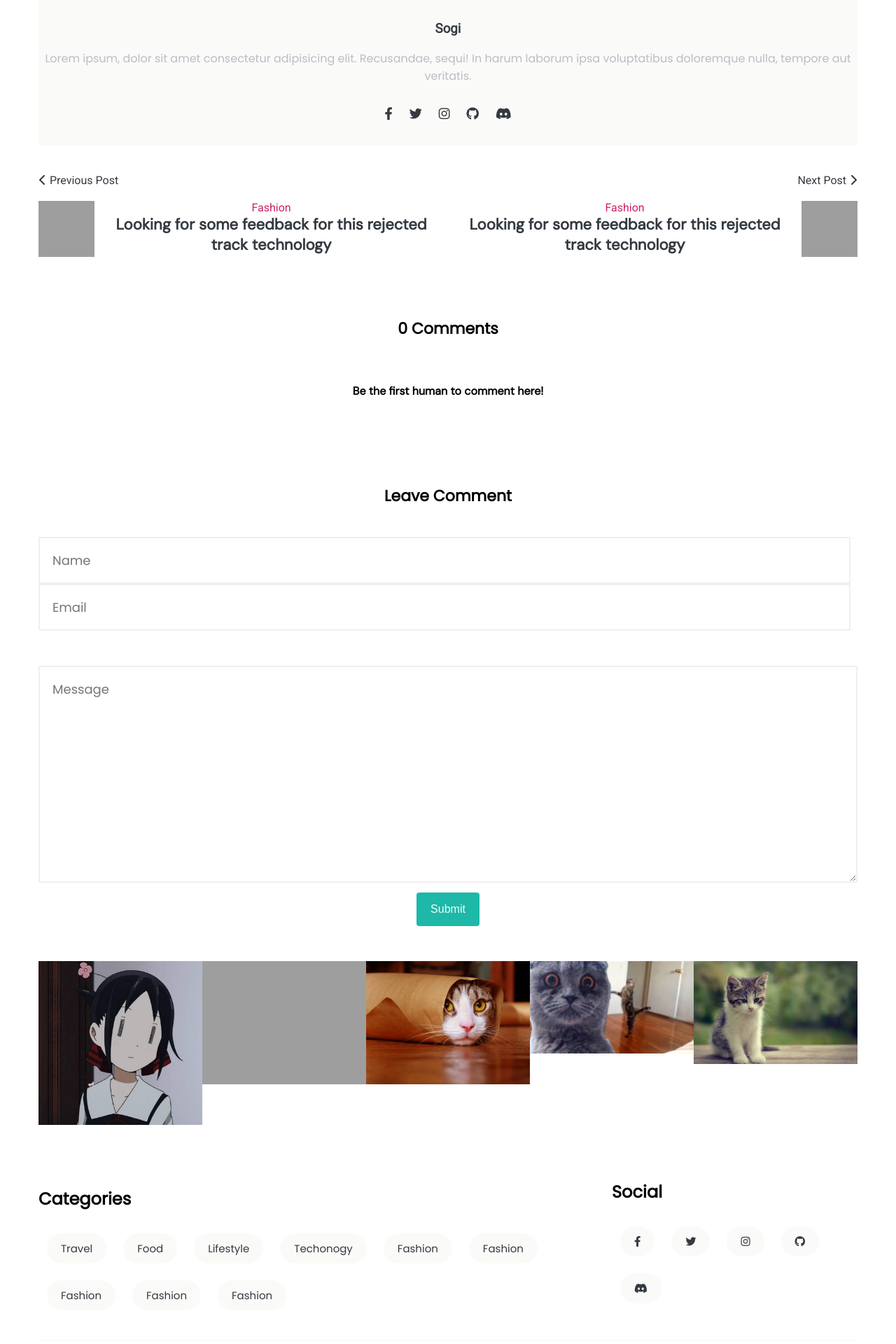
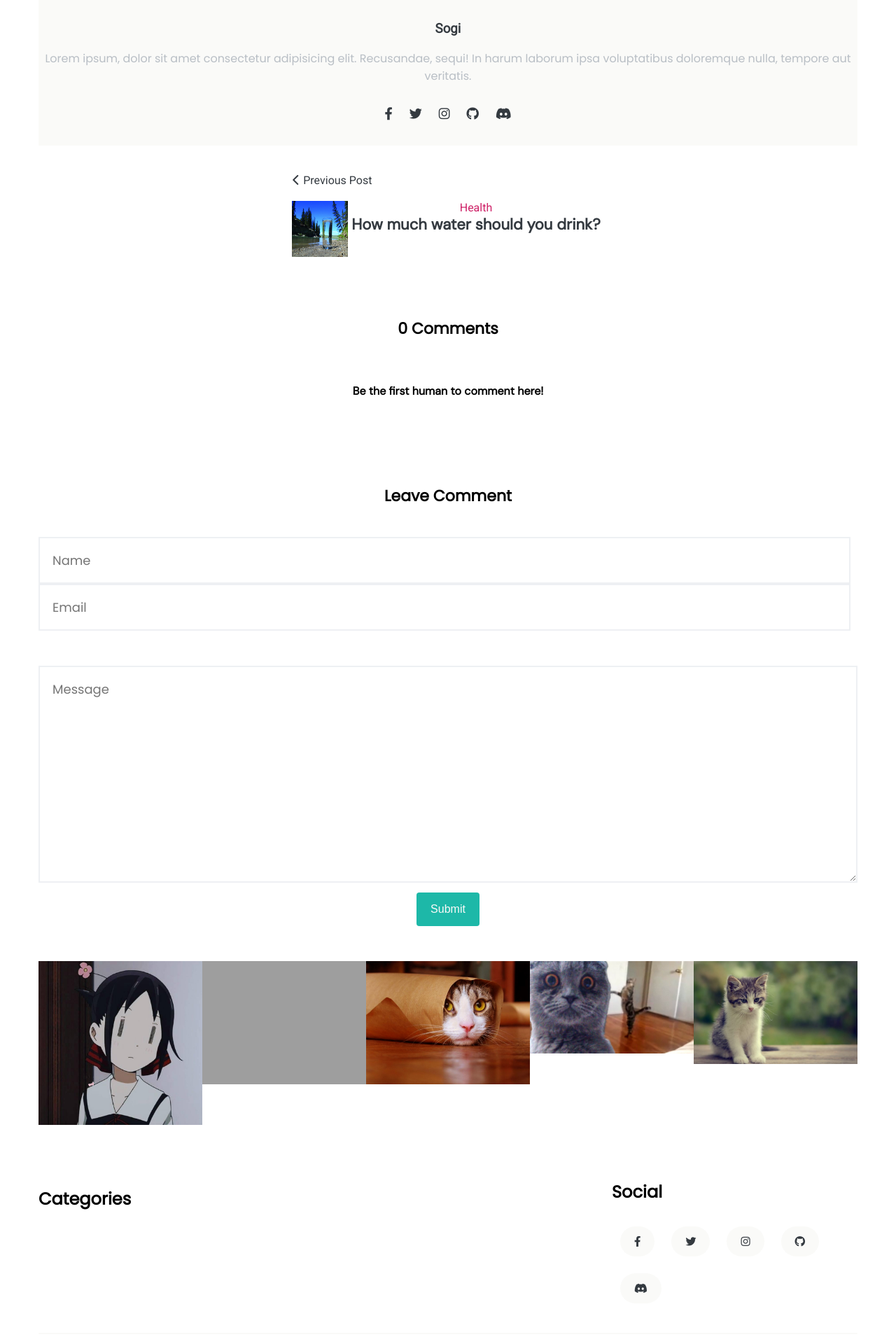
Before and after one commit to sxoxgxi/blog, a Django app: page /post/2 in a window 1280 px wide. Shown: the part 2373-4293 px from the top of the page at 70% size. Run offline with Django 4.2, Linux system fonts and the light colour scheme; data comes from the database, SQL or seed files in the repository; both versions use the stored data as it was after the commit; some libraries are stand-ins or nearby versions; grey boxes are pictures that could not be loaded.

Commit message:
previous | next post  (TODO: Manage cat content)

```diff
--- a/blogsite/blog/templates/blog/article.html
+++ b/blogsite/blog/templates/blog/article.html
@@ -82,6 +82,7 @@
                 <!-- post related -->
                 <div class="post-realted py-2">
                     <div class="row justify-content-center">
+                        {% if previous_post != "Dosen't exist" %}
                         <div class="prev">
                             <div class="py-2">
                                 <a href="#" class="display-2 text-dark">
@@ -92,20 +93,21 @@
                             <article class="article text-center">
                                 <div class="d-flex">
                                     <a href="#">
-                                        <img src="./assets/img9.jpg" class="object-fit" alt="">
+                                        <img src="{{previous_post.thumbnail.url}}" class="object-fit" alt="">
                                     </a>
                                     <div class="cart-body px-1">
                                         <div class="category">
-                                            <a href="#" class="link text-primary text-secondary">Fashion</a>
+                                            <a href="#" class="link text-primary text-secondary">{{previous_post.topic}}</a>
                                         </div>
                                         <a href="#" class="text-title display-1 text-dark">
-                                            Looking for some feedback for this rejected track
-                                            technology
+                                            {{previous_post.title|capfirst}}
                                         </a>
                                     </div>
                                 </div>
                             </article>
                         </div>
+                        {% endif %}
+                        {% if next_post != "Dosen't exist" %}
                         <div class="next text-right">
                             <div class="py-2">
                                 <a href="#" class="display-2 text-dark">
@@ -117,19 +119,19 @@
                                 <div class="d-flex">
                                     <div class="cart-body px-1">
                                         <div class="category">
-                                            <a href="#" class="link text-primary text-secondary">Fashion</a>
+                                            <a href="#" class="link text-primary text-secondary">{{next_post.topic}}</a>
                                         </div>
                                         <a href="#" class="text-title display-1 text-dark">
-                                            Looking for some feedback for this rejected track
-                                            technology
+                                            {{next_post.title|capfirst}}
                                         </a>
                                     </div>
                                     <a href="#">
-                                        <img src="./assets/img8.jpg" class="object-fit" alt="">
+                                        <img src="{{next_post.thumbnail.url}}" class="object-fit" alt="">
                                     </a>
                                 </div>
                             </article>
                         </div>
+                        {% endif %}
                     </div>
                 </div>
 
@@ -144,8 +146,8 @@
                                 <div class="d-flex">
                                     <div class="comment-content">
                                         <h5 class="display-2 m-0">{{comment.name|capfirst}}</h5>
-                                        <p class="title-secondary text-dark" style="padding-left: 10px;">
-                                            {{comment.body|capfirst}}
+                                        <p class="title-secondary text-dark" style="padding-left: 7px;">
+                                        - {{comment.body|capfirst}}
                                         </p>
                                     </div>
                                 </div>
--- a/blogsite/blog/templates/blog/index.html
+++ b/blogsite/blog/templates/blog/index.html
@@ -24,7 +24,7 @@
                                     </a>
                                     <p class="secondary-title text-secondary display-3">
                                         <span><i class="far fa-clock text-primary"></i> {{post.created|timesince}} ago</span>
-                                        <span><i class="far fa-comments text-primary"></i> {{post.comment.all.count}}</span>
+                                        <span><i class="far fa-comments text-primary"></i> {{post.comment_set.all.count}}</span>
                                     </p>
                                 </div>
                             </div>
--- a/blogsite/blog/templates/blog/main.html
+++ b/blogsite/blog/templates/blog/main.html
@@ -72,15 +72,9 @@
 
                     <div class="tags">
                         <div class="d-flex flex-wrap">
-                            <a href="#" class="nav-link btn bg-light">Travel</a>
-                            <a href="#" class="nav-link btn bg-light">Food</a>
-                            <a href="#" class="nav-link btn bg-light">Lifestyle</a>
-                            <a href="#" class="nav-link btn bg-light">Techonogy</a>
-                            <a href="#" class="nav-link btn bg-light">Fashion</a>
-                            <a href="#" class="nav-link btn bg-light">Fashion</a>
-                            <a href="#" class="nav-link btn bg-light">Fashion</a>
-                            <a href="#" class="nav-link btn bg-light">Fashion</a>
-                            <a href="#" class="nav-link btn bg-light">Fashion</a>
+                            {% for topic in topics %}
+                            <a href="#" class="nav-link btn bg-light">{{topic}}</a>
+                            {% endfor %}
                         </div>
                     </div>
                 </div>
--- a/blogsite/blog/views.py
+++ b/blogsite/blog/views.py
@@ -2,20 +2,27 @@
 from django.shortcuts import render, redirect
 from django.views.decorators.csrf import csrf_protect
 
-from .models import Post, Comment
-from .forms import Blog, BlogUser, BlogComment
+from .models import Post, Comment, Topic
 from .profile_comps import get_quote
 # Create your views here.
 
 
 def blog(request):
     posts = Post.objects.all()
-    context = {'posts': posts}
+    topics = Topic.objects.all()
+    context = {'posts': posts, 'topics': topics}
     return render(request, 'blog/index.html', context)
 
 
 def post(request, pk):
-    form = BlogComment()
+    try:
+        previous_post = Post.objects.get(id=int(pk)-1)
+    except Post.DoesNotExist:
+        previous_post = "Dosen't exist"
+    try:
+        next_post = Post.objects.get(id=int(pk)+1) or "Dosen't exist"
+    except Post.DoesNotExist:
+        next_post = "Dosen't exist"
     post = Post.objects.get(id=pk)
     comments = post.comment_set.all()
     number = comments.count()
@@ -27,16 +34,15 @@
             body=request.POST.get('body')
         )
     context = {'post': post, 'comments': comments,
-               'form': form, 'number': number}
+               'number': number, 'previous_post': previous_post, 'next_post': next_post}
     print(comments)
     return render(request, 'blog/article.html', context)
     # return render(request, 'blog/misc.html', context)
 
 
 def category(request):
-    post = Post.objects.all()
-    # topics = post.topic_set.all()
-    context = {'post': post}
+    topics = Topic.objects.all()
+    context = {'topics': topics}
     return render(request, 'blog/categories.html', context)
 
 
```
Also changed, not shown: blogsite/blog/templates/blog/categories.html (+6 -2 lines), blogsite/db.sqlite3, blogsite/static/images/Screenshot_84.png (added).
